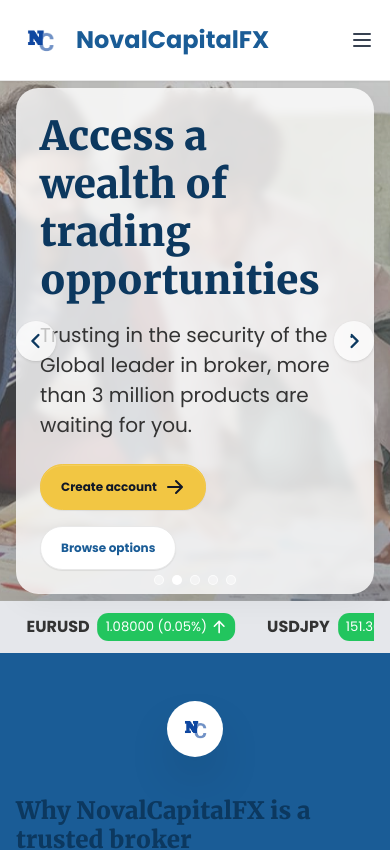
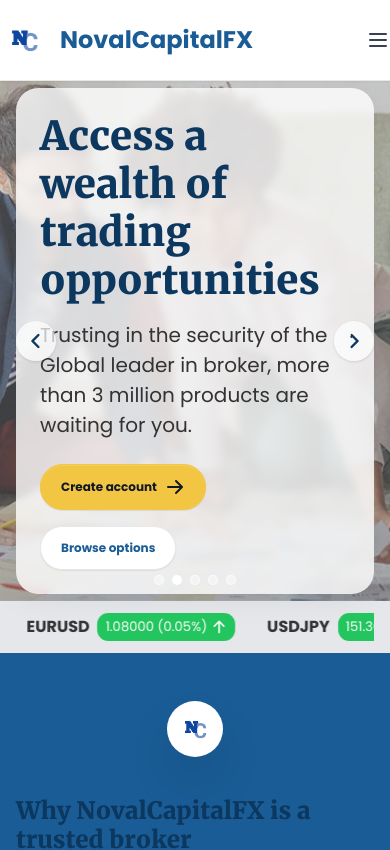
Before and after one commit to martins0909/novalcapital, a React (Vite) app in the folder client/: page / in a window 390 px wide. Shown: the top 850 px of the page. Built offline with nearby package versions, Linux system fonts and the light colour scheme; no server answers.

Commit message:
Make navbar, market overview, widget and footer full-bleed on mobile

```diff
--- a/client/src/components/Footer.tsx
+++ b/client/src/components/Footer.tsx
@@ -3,7 +3,7 @@
 const Footer = () => {
   return (
     <footer className="bg-dark text-white py-8 sm:py-12">
-      <div className="container mx-auto px-4">
+      <div className="max-w-7xl mx-auto px-0 sm:px-4">
         <div className="grid grid-cols-1 sm:grid-cols-2 md:grid-cols-4 gap-6 sm:gap-8">
           <div>
             <h3 className="text-xl font-heading font-black mb-4 text-white">NovalCapitalFX</h3>
--- a/client/src/components/Header.tsx
+++ b/client/src/components/Header.tsx
@@ -10,8 +10,8 @@
 
   return (
     <header className="bg-white shadow-sm sticky top-0 z-50 border-b border-border">
-      <nav className="container mx-auto px-4 py-4">
-        <div className="flex items-center justify-between">
+      <nav className="w-full py-4">
+        <div className="max-w-7xl mx-auto px-0 sm:px-4 flex items-center justify-between">
           <Link to="/" className="flex items-center space-x-3">
             <img src="/other-img/logoicon1.png" alt="Company logo" className="h-12 w-12" />
             <span className="font-bold text-xl text-primary">NovalCapitalFX</span>
@@ -69,7 +69,7 @@
 
         {/* Mobile Menu */}
         {isMenuOpen && (
-          <div className="lg:hidden mt-4 pb-4 border-t pt-4">
+          <div className="lg:hidden mt-4 pb-4 border-t pt-4 px-0">
             <Link to="/" className="block py-2 text-gray-700 hover:text-primary">Home</Link>
             <Link to="/markets" className="block py-2 text-gray-700 hover:text-primary">Markets</Link>
             <Link to="/about" className="block py-2 text-gray-700 hover:text-primary">About</Link>
--- a/client/src/pages/Dashboard.tsx
+++ b/client/src/pages/Dashboard.tsx
@@ -692,9 +692,9 @@
         </div>
       </main>
       {/* TradingView Market Overview Widget at bottom */}
-      <div className="mt-8 mb-6 px-4 sm:px-0">
-        <h2 className="text-xl sm:text-2xl font-bold text-center mb-4">Market Overview</h2>
-        <div className="max-w-7xl mx-auto px-2">
+      <div className="mt-8 mb-6 w-full">
+        <h2 className="text-xl sm:text-2xl font-bold text-center mb-4 px-4 sm:px-0">Market Overview</h2>
+        <div className="w-full px-0">
           <TradingViewWidget />
         </div>
       </div>
```
